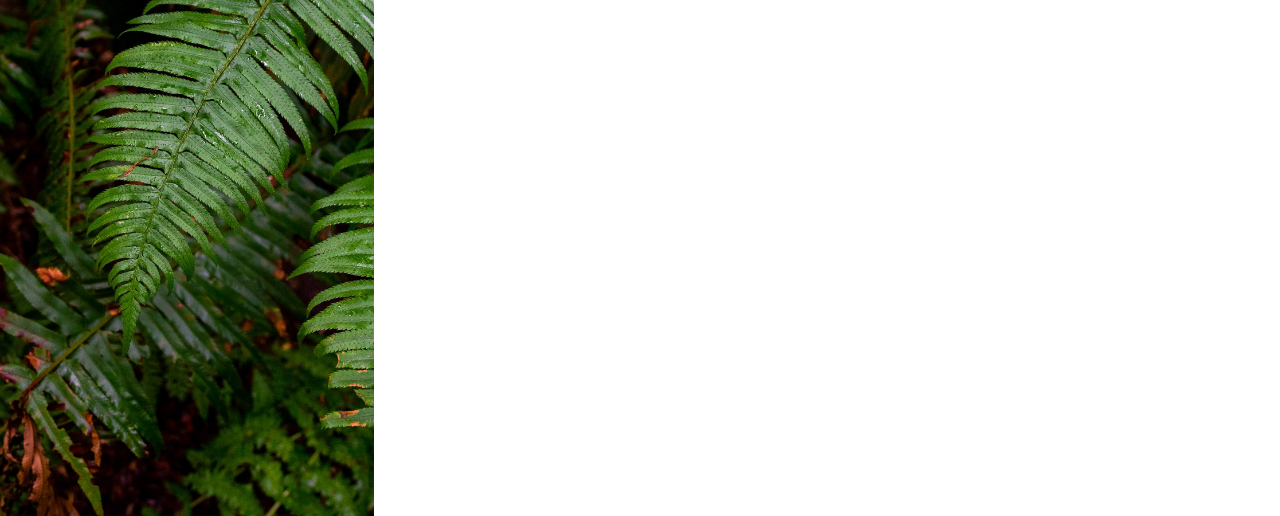
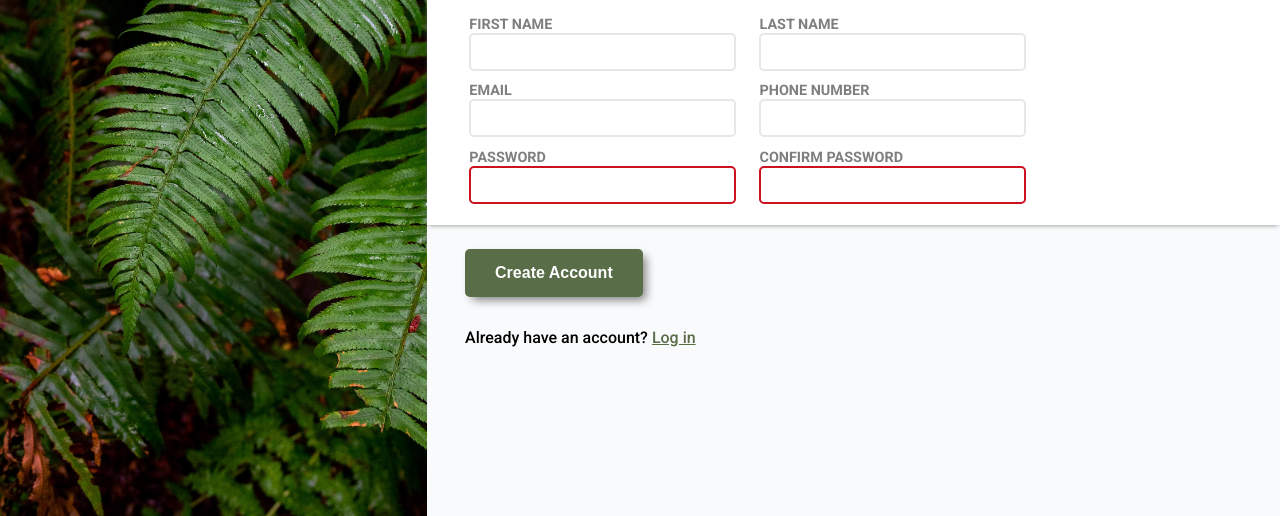
Before and after one commit to evorition/sign-up-form, a plain HTML site: page index.html in a window 1280 px wide. Shown: the part 284-800 px from the top of the page. Drawn offline with Linux system fonts and the light colour scheme.

Commit message:
Make everything look pretty with CSS

```diff
--- a/index.html
+++ b/index.html
@@ -16,24 +16,52 @@
       <h1>ODIN</h1>
     </div>
   </div>
-  <div>
-    <h3>This is not real online service! You know you need something like this in your life to help you realize your
-      deepest dreams. Sign up now to get started.</h3>
-    <h3>You know you want to.</h3>
-    <form>
-      <label for="first_name">FIRST NAME</label>
-      <input type="text" id="first_name">
+  <div id="main">
+    <div id="welcome-text" class="main-paddings">
+      <h3>This is not real online service! You know you need something like this in your life to help you realize your
+        deepest dreams.</br>
+        Sign up <em>now</em> to get started.</h3>
+      <h3>You <em>know</em> you want to.</h3>
+    </div>
+    <form action="" method="post" class="main-paddings" id="register">
+      <h2>Let's do this!</h2>
 
-      <label for="last_name">LAST NAME</label>
-      <input type="text" id="last_name">
+      <div id="form-items">
+        <div class="form-item">
+          <label for="first_name">FIRST NAME</label>
+          <input type="text" id="first_name" name="first_name" required>
+        </div>
 
-      <label for="email">EMAIL</label>
-      <input type="email" id="email">
+        <div class="form-item">
+          <label for="last_name">LAST NAME</label>
+          <input type="text" id="last_name" name="last_name" required>
+        </div>
 
-      <label for="phone_number">PHONE NUMBER</label>
-      <input type="tel" id="phone_number">
-      <button type="submit">Create Account</button>
+        <div class="form-item">
+          <label for="email">EMAIL</label>
+          <input type="email" id="email" name="email" required>
+        </div>
+
+        <div class="form-item">
+          <label for="phone_number">PHONE NUMBER</label>
+          <input type="tel" id="phone_number" name="phone_number" pattern="[+][0-9]{11}" required>
+        </div>
+
+        <div class="form-item">
+          <label for="password">PASSWORD</label>
+          <input type="password" id="password" name="password" required>
+        </div>
+
+        <div class="form-item">
+          <label for="">CONFIRM PASSWORD</label>
+          <input type="password" id="" name="" required>
+        </div>
+      </div>
     </form>
+    <div id="login">
+      <button id="btn-register" form="register" type="submit">Create Account</button>
+      <p>Already have an account? <a href="#">Log in</a></p>
+    </div>
   </div>
 </body>
 
--- a/static/css/style.css
+++ b/static/css/style.css
@@ -1,9 +1,12 @@
+@import url('https://fonts.googleapis.com/css2?family=Roboto:ital,wght@0,400;0,500;0,700;1,700&display=swap');
+
 @font-face {
   font-family: "Norse Bold";
   src: url("../fonts/Norse-Bold.otf");
 }
 
 body {
+  font-family: "Roboto";
   margin: 0;
   height: 100vh;
   display: flex;
@@ -13,12 +16,45 @@ img {
   max-height: 10vh;
 }
 
+form {
+  padding-top: 5px;
+  padding-bottom: 10px;
+  background-color: rgb(255, 255, 255);
+  background-clip: padding-box;
+  box-shadow: 0 2px 5px -2px grey;
+}
+
+label {
+  color: rgb(128, 127, 127);
+  font-weight: 700;
+  font-size: 0.9rem;
+  display: block;
+}
+
+input {
+  outline: none;
+  font-size: 1rem;
+  width: 85%;
+  padding: 8px;
+  border: 2px #E5E7EB solid;
+  border-radius: 5px;
+}
+
+input:focus {
+  border: 2px rgb(29, 102, 175) solid;
+  box-shadow: 5px 5px 10px -2px grey;
+}
+
+input[type|="password"]:invalid {
+  border: 2px rgb(206, 17, 33) solid;
+}
+
 #hero-background {
   display: flex;
   background-image: url("../images/background.jpg");
   background-size: cover;
   height: 100vh;
-  width: 40%;
+  width: 50%;
 }
 
 #hero-logo {
@@ -31,8 +67,57 @@ img {
   width: 100%;
 }
 
-h1 {
+#hero-logo>h1 {
   font-family: "Norse Bold";
   font-size: 6rem;
   color: white;
 }
+
+#main {
+  width: 100vw;
+  background-color: rgb(249, 250, 251);
+}
+
+#welcome-text {
+  margin-top: 10vh;
+  margin-bottom: 5vh;
+}
+
+#form-items {
+  display: flex;
+  flex-wrap: wrap;
+  justify-content: space-between;
+  width: 80%;
+}
+
+#btn-register {
+  margin-bottom: 15px;
+  padding: 15px 30px;
+  border: none;
+  border-radius: 5px;
+  color: white;
+  font-size: 1rem;
+  font-weight: 700;
+  background-color: #596D48;
+  box-shadow: 5px 5px 10px -2px grey;
+}
+
+#login {
+  margin-top: 3vh;
+  margin-left: 3vw;
+  font-weight: 500;
+}
+
+#login a {
+  color: #596D48;
+}
+
+.form-item {
+  width: 50%;
+  padding-bottom: 2%;
+}
+
+.main-paddings {
+  padding-left: 5%;
+  padding-right: 10%;
+}
```
